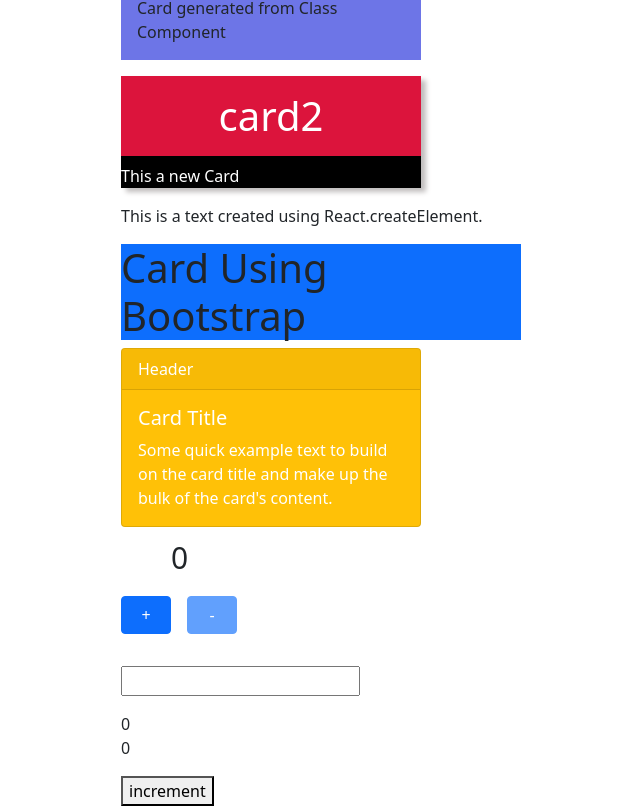
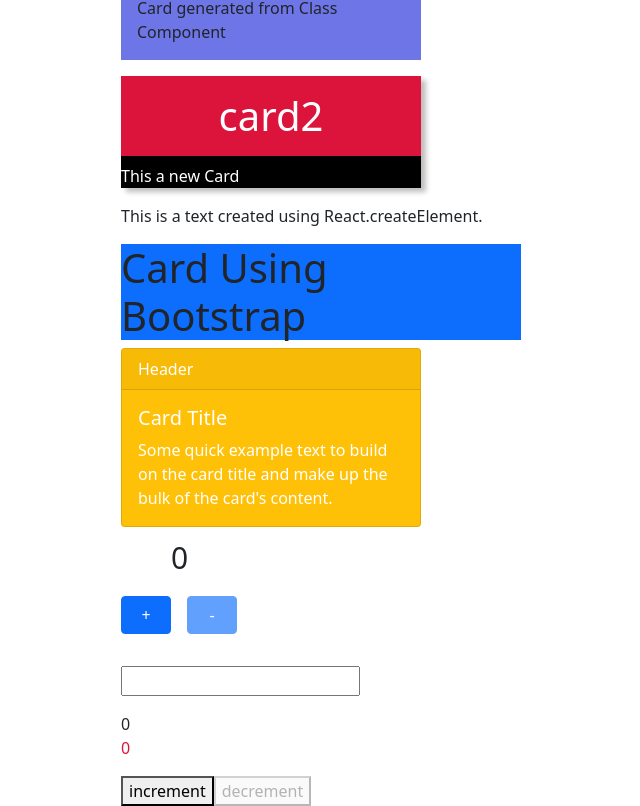
Before and after one commit to muradhossain716/react-core-concepts, a React (Create React App) app: page / in a window 1280 px wide. Shown: the part 1554-2360 px from the top of the page, without its empty margins (263-903 px from the left). Built offline with nearby package versions, Linux system fonts and the light colour scheme.

Commit message:
using Css styles in js

```diff
--- a/src/Components/State/UseState2.js
+++ b/src/Components/State/UseState2.js
@@ -1,14 +1,19 @@
-import React,{useState}from 'react'
+import React,{useState}from 'react';
+import Style from './state.module.css';
 
 export default function USESTATE2() {
     const [count,setCount]=useState(0);
     const handleIncrement=()=>{
         setCount(count+1);
     }
+    const handleDecement=()=>{
+      setCount(count-1)
+    }
   return (
   <div>
-      <p>{count}</p>
+      <p className={Style.color}>{count}</p>
       <button onClick={handleIncrement}>increment</button>
+      <button onClick={handleDecement} disabled={count<=0?true:false}>decrement</button>
 
   </div>
 
--- /dev/null
+++ b/src/Components/State/state.module.css
@@ -0,0 +1,3 @@
+.color{
+    color:crimson
+}
```
